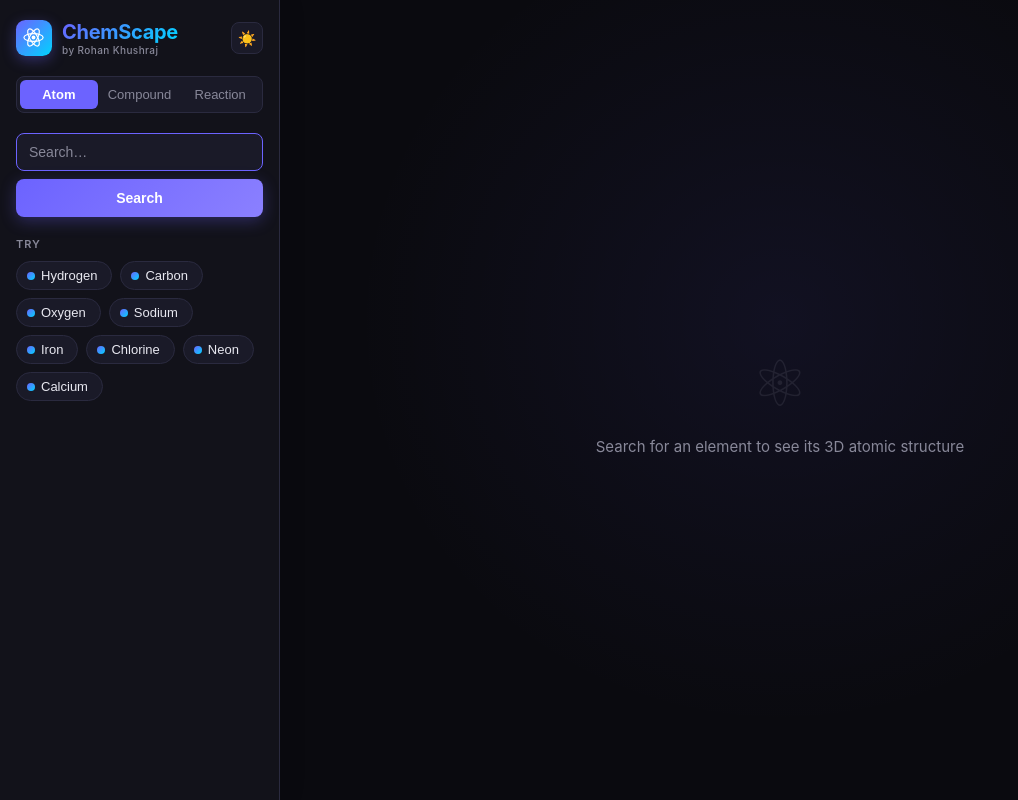
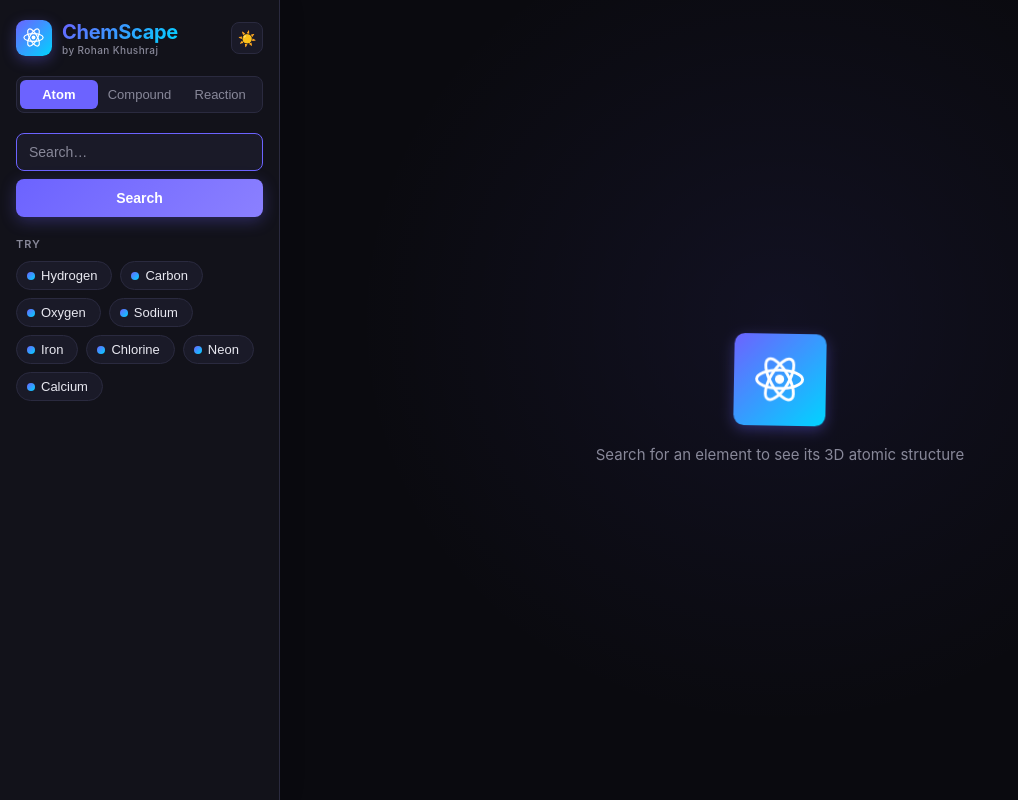
Before and after one commit to rkhushraj/chemscape, a React (Vite) app: page / in a window 1280 px wide. Both pictures are taken after a click on the button "Atom". Shown: the whole page, without its empty margins (0-1018 px from the left). Built offline with nearby package versions, Linux system fonts and the light colour scheme; what 3dmol would draw is missing.

Commit message:
Add matching floating icon tiles to atom and reaction empty states

```diff
--- a/src/App.css
+++ b/src/App.css
@@ -408,7 +408,7 @@
 .empty-icon.element-tile {
   width: 92px;
   height: 92px;
-  font-size: 92px;
+  font-size: 40px;
   opacity: 1;
   animation: tile-float 3.5s ease-in-out infinite;
 }
--- a/src/App.jsx
+++ b/src/App.jsx
@@ -388,7 +388,14 @@ export default function App() {
 
         {mode === 'atom' && !atomResult && (
           <div className="empty-state">
-            <div className="empty-icon">⚛</div>
+            <div className="element-tile empty-icon">
+              <svg viewBox="0 0 48 48" fill="none" xmlns="http://www.w3.org/2000/svg">
+                <ellipse cx="24" cy="24" rx="20" ry="8" stroke="currentColor" strokeWidth="2.5" />
+                <ellipse cx="24" cy="24" rx="20" ry="8" stroke="currentColor" strokeWidth="2.5" transform="rotate(60 24 24)" />
+                <ellipse cx="24" cy="24" rx="20" ry="8" stroke="currentColor" strokeWidth="2.5" transform="rotate(120 24 24)" />
+                <circle cx="24" cy="24" r="4" fill="currentColor" />
+              </svg>
+            </div>
             <p>Search for an element to see its 3D atomic structure</p>
           </div>
         )}
@@ -411,7 +418,7 @@ export default function App() {
 
         {mode === 'reaction' && !reaction && (
           <div className="empty-state">
-            <div className="empty-icon">⇌</div>
+            <div className="element-tile empty-icon">⇌</div>
             <p>Enter a reaction to see reactants transform into products</p>
           </div>
         )}
```
